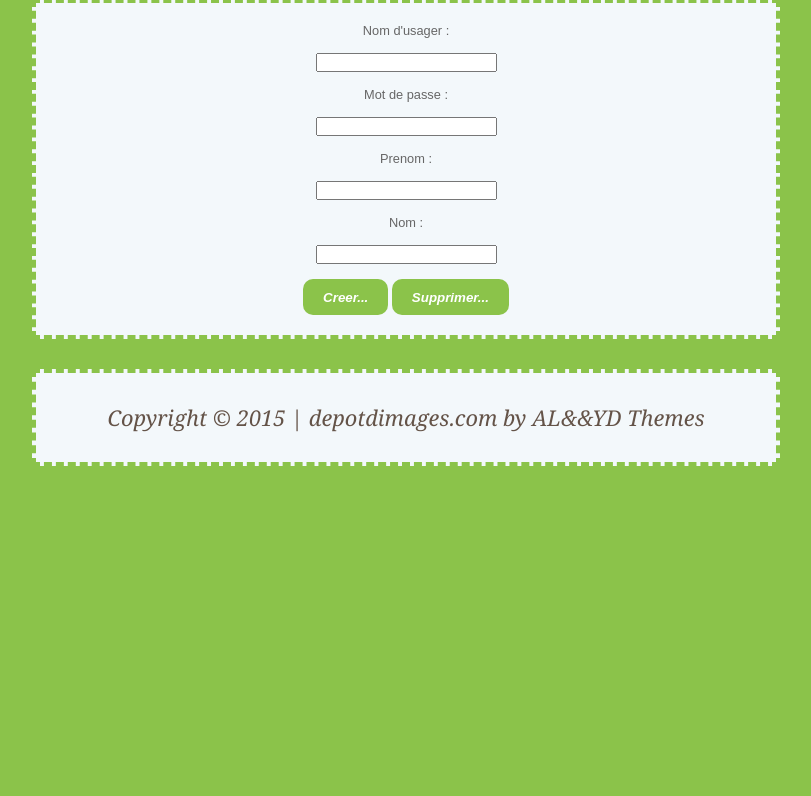
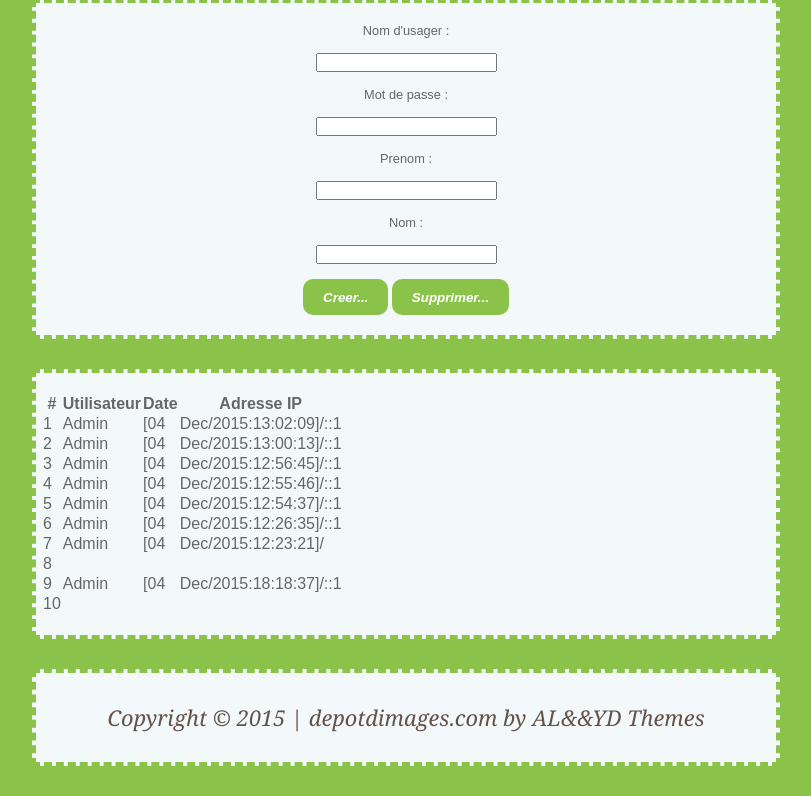
Before and after one commit to AntoineLatendresse/PHP, a PHP site: page /Views/admin.php in a window 1280 px wide. Shown: the part 261-1057 px from the top of the page, without its empty margins (234-1045 px from the left). Before the commit the page ends 727 px from the top, so only its background shows below. Run offline with PHP 8.4, Linux system fonts and the light colour scheme; the visitor is signed in with stand-in values (Sample User, id 1).

Commit message:
petit sync

```diff
--- /dev/null
+++ b/depotdimages.com/BD/loginManager.txt
@@ -0,0 +1,11 @@
+Admin:[04/Dec/2015:18:18:31]/::1-
+
+Admin:[04/Dec/2015:18:18:37]/::1-
+
+Admin:[04/Dec/2015:12:23:21]/-
+Admin:[04/Dec/2015:12:26:35]/::1-
+Admin:[04/Dec/2015:12:54:37]/::1-
+Admin:[04/Dec/2015:12:55:46]/::1-
+Admin:[04/Dec/2015:12:56:45]/::1-
+Admin:[04/Dec/2015:13:00:13]/::1-
+Admin:[04/Dec/2015:13:02:09]/::1-
--- a/depotdimages.com/Controller/controller_login.php
+++ b/depotdimages.com/Controller/controller_login.php
@@ -19,6 +19,8 @@ if( isset( $_POST[ 'UserName' ] ) && isset( $_POST[ 'Password' ] ) && !empty($_P
     {
         $_SESSION[ 'connected' ] = true;
         $_SESSION[ 'username' ] = $username;
+        $time = @date('[d/M/Y:H:i:s]');
+        loginManager($username,$time,$_SERVER['REMOTE_HOST']);
         header('Location: ../Views/index.php');
     }
     else
--- a/depotdimages.com/Controller/controller_profil.php
+++ b/depotdimages.com/Controller/controller_profil.php
@@ -26,6 +26,12 @@ if(isset($_POST["Username"]) && isset($_POST['NewPassword']) && isset($_POST['Ne
     $lastName =  $_POST['LastName'];
 }
 
+if(isset($_POST["stayConnected"]))
+{
+    setcookie("Connected24Heures", $_SESSION['connected'], time() + 86400 , "/");
+    header('Location: ../Views/index.php');
+}
+
 // On vérifie si des champs sont vides
 if (empty($_POST["Username"]))
 {
--- a/depotdimages.com/Controller/functions.php
+++ b/depotdimages.com/Controller/functions.php
@@ -18,6 +18,98 @@ function dbConnect()
     {
         die('Erreur : ' . $e->getMessage());
     }
+}
+
+// Function to get the client ip address
+function get_client_ip_env() {
+    $ipaddress = '';
+    if (getenv('HTTP_CLIENT_IP'))
+        $ipaddress = getenv('HTTP_CLIENT_IP');
+    else if(getenv('HTTP_X_FORWARDED_FOR'))
+        $ipaddress = getenv('HTTP_X_FORWARDED_FOR');
+    else if(getenv('HTTP_X_FORWARDED'))
+        $ipaddress = getenv('HTTP_X_FORWARDED');
+    else if(getenv('HTTP_FORWARDED_FOR'))
+        $ipaddress = getenv('HTTP_FORWARDED_FOR');
+    else if(getenv('HTTP_FORWARDED'))
+        $ipaddress = getenv('HTTP_FORWARDED');
+    else if(getenv('REMOTE_ADDR'))
+        $ipaddress = getenv('REMOTE_ADDR');
+    else
+        $ipaddress = 'UNKNOWN';
+
+    return $ipaddress;
+}
+
+function loginManager($Username,$Date,$Ip)
+{
+    $Fichier = "../BD/loginManager.txt";
+    $var = $Username.":".$Date."/".get_client_ip_env()."-";
+
+    if ($handle = fopen($Fichier, 'a')) {
+        fwrite($handle, $var . "\n");
+    }
+}
+
+function getStringBetween($str, $from, $to)
+{
+    $sub = substr($str, strpos($str, $from) + strlen($from), strlen($str));
+    return substr($sub, 0, strpos($sub, $to));
+}
+
+function listPastUsers()
+{
+    echo '
+<div class="row">
+    	<div class="col-md-4 col-md-offset-4">
+    		<div class="panel panel-default">
+			  	<div class="panel-heading">';
+    $handleLog = fopen('../BD/loginManager.txt', 'r');
+    if($handleLog)
+    {
+        echo "
+    <div class='well'>
+    <table class='table'>
+      <thead>
+        <tr>
+          <th>#</th>
+          <th>Utilisateur</th>
+          <th>Date</th>
+          <th>Adresse IP</th>
+        </tr>
+      </thead>
+      <tbody>";
+        while (($lineLog = fgets($handleLog)) !== false) {
+            $Array[] = $lineLog;
+        }
+        if (!empty($Array)) {
+            $cpt = 1;
+            for ($i = count($Array) - 1; $i >= count($Array) - 10 ; $i--) {
+                if($i >= 0)
+                {
+                    $username= substr($Array[$i], 0, strpos($Array[$i], ':'));
+                    $date =  getStringBetween($Array[$i], ':', '/');
+                    $ipadress = getStringBetween($Array[$i], '/', '-');
+                    echo "
+            <tr>
+              <td>$cpt</td>
+              <td>$username</td>
+              <td>$date</td>
+              <td>$ipadress</td>
+            </tr>";
+                    $cpt++;
+                }
+            }
+        }
+        echo "</tbody>
+</table>
+</div>";
+    }
+    echo "        </div>
+            </div>
+        </div>
+    </div>
+</div>";
 }
 
 function menu()
@@ -200,6 +292,14 @@ function get_file_extension($file_name)
     return substr(strrchr($file_name,'.'),1);
 }
 
+function getPhotos()
+{
+    $query = dbConnect()->prepare("CALL SELECT_PHOTOS()");
+
+    $query->execute();
+    $query->CloseCursor();
+}
+
 //****DisplayImage*****************************************************************************************************/
 function getImages()
 {
@@ -247,21 +347,55 @@ function getGestImages($image)
 //****UploadImage******************************************************************************************************/
 function upload_Image()
 {
+   /* $target_dir = '../images';
+    $target_file = $target_dir . basename($_FILES["fileToUpload"]["name"]);
+    $uploadOk = 1;
+    $imageFileType = pathinfo($target_file,PATHINFO_EXTENSION);
+    // Check if image file is a actual image or fake image
+    if(isset($_POST["filename"])) {
+        $check = getimagesize($_FILES["fileToUpload"]["tmp_name"]);
+        if($check !== false) {
+            echo "File is an image - " . $check["mime"] . ".";
+            $uploadOk = 1;
+        } else {
+            echo "File is not an image.";
+            $uploadOk = 0;
+        }
+    }
+    // Check if file already exists
+    if (file_exists($target_file)) {
+        echo "Sorry, file already exists.";
+        $uploadOk = 0;
+    }
+// Check file size
+    if ($_FILES["fileToUpload"]["size"] > 2097152) {
+        echo "Sorry, your file is too large.";
+        $uploadOk = 0;
+    }
+// Allow certain file formats
+    if($imageFileType != "gif" && $imageFileType != "jpg" && $imageFileType != "jpe" && $imageFileType != "jpeg")
+        && $imageFileType != "gif" ) {
+        echo "Sorry, only JPG, JPEG, PNG & GIF files are allowed.";
+        $uploadOk = 0;
+    }
+// Check if $uploadOk is set to 0 by an error
+    if ($uploadOk == 0) {
+        echo "Sorry, your file was not uploaded.";
+// if everything is ok, try to upload file
+    } else {
+        if (move_uploaded_file($_FILES["fileToUpload"]["tmp_name"], $target_file)) {
+            echo "The file ". basename( $_FILES["fileToUpload"]["name"]). " has been uploaded.";
+        } else {
+            echo "Sorry, there was an error uploading your file.";
+        }
+    }
     $ext_type = array('gif','jpg','jpe','jpeg','png');
     $maxsize    = 2097152;
 
     if(isset($_POST['upload_img']))
     {
-        $file_name = $_FILES['image']['name'];
-        $file_type = $_FILES['image']['type'];
-        $file_size = $_FILES['image']['size'];
-        $file_tmp_name = $_FILES['image']['tmp_name'];
-
-        if(move_uploaded_file($file_tmp_name, "images/$file_name") && $file_type == $ext_type && $file_size < $maxsize)
-        {
-            echo 'Image is uploaded !';
-        }
-    }
+        $check
+    }*/
 }
 //****UploadImage******************************************************************************************************/
 
--- a/depotdimages.com/Views/admin.php
+++ b/depotdimages.com/Views/admin.php
@@ -30,6 +30,9 @@ verifyConnected();
         <a href=""><input  name="delete" type="submit" value="Supprimer..." class="button" /></a>
     </form>
 </div>
+<div class="wrap">
+    <?php listPastUsers(); ?>
+</div>
 </body>
 </html>
 <?php
--- a/depotdimages.com/Views/index.php
+++ b/depotdimages.com/Views/index.php
@@ -6,7 +6,7 @@ include_once("../Controller/functions.php");
  */
 session_start();
 showHeader("La galerie d'images");
-//verifyConnected();
+verifyConnected();
 ?>
     <!DOCTYPE html PUBLIC "-//W3C//DTD XHTML 1.0 Transitional//FR" "http://www.w3.org/TR/xhtml1/DTD/xhtml1-transitional.dtd">
     <html xmlns="http://www.w3.org/1999/xhtml" xml:lang="fr">
@@ -25,13 +25,13 @@ showHeader("La galerie d'images");
     </div>
     <div class="wrap">
         <h1>Upload your photos: </h1>
-        <form action="" method="post" enctype="multipart/form-data">
+        <form action="<?php upload_Image();?>" method="post" enctype="multipart/form-data">
             <input type="file" name="image"/>
             <input class="button" type="submit" value="Upload Image" name="upload_img" />
         </form>
     </div>
     <div class="wrap">
-        <form action="" method="post">
+        <form action="<?php delete_Image();?>" method="post">
             <h1>Delete your photos: </h1>
             <input type="text" name="filename" title=""/>
             <input class="button" type="submit" value="Delete Image" name="delete_img"/>
```
Also changed, not shown: depotdimages.com/Views/profil.php (+9 -0 lines), depotdimages.com/images/Koala.jpg (added), depotdimages.com/thumbs/Koala.jpg (added), depotdimages.com/thumbs/anonymous.jpg (added).
